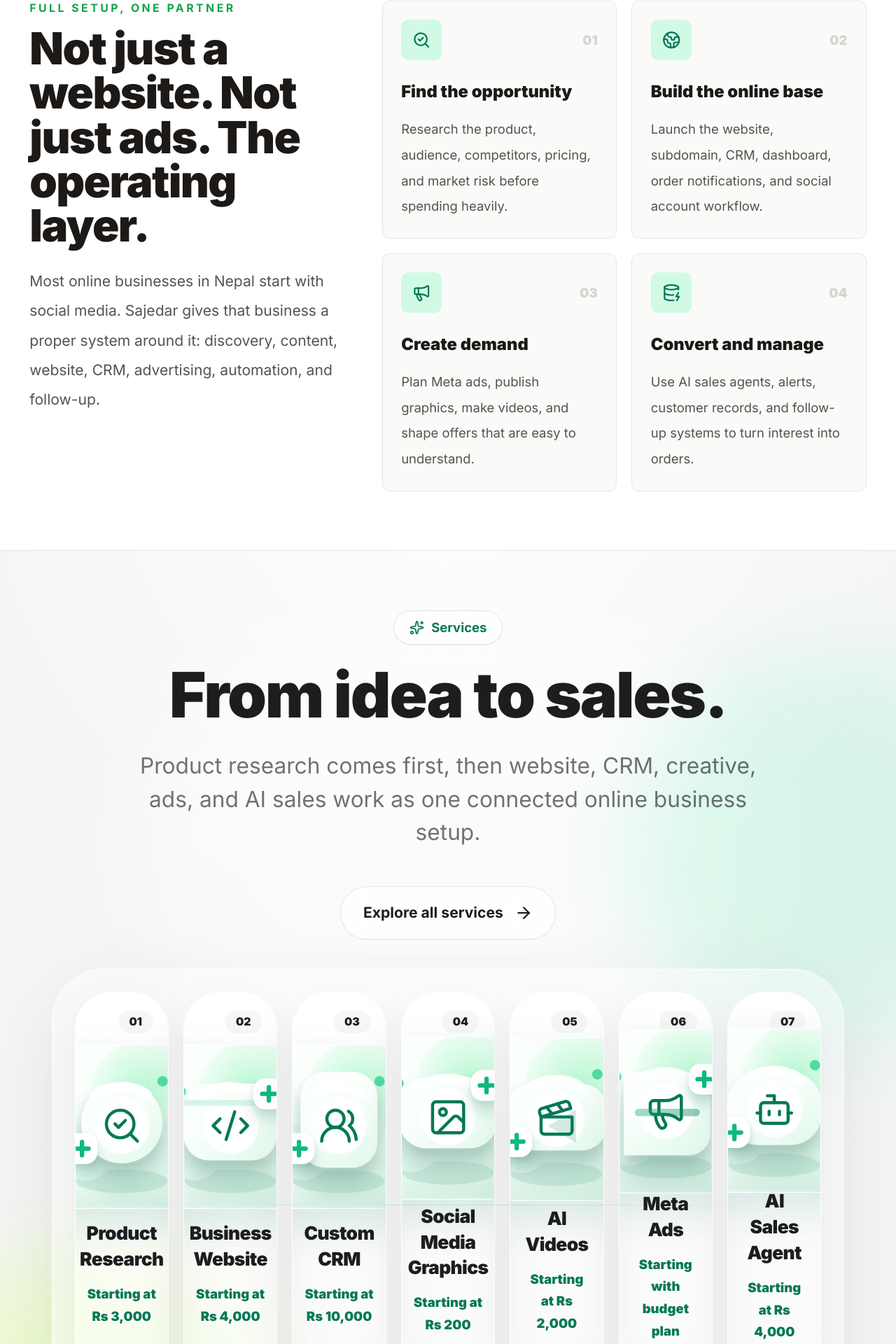
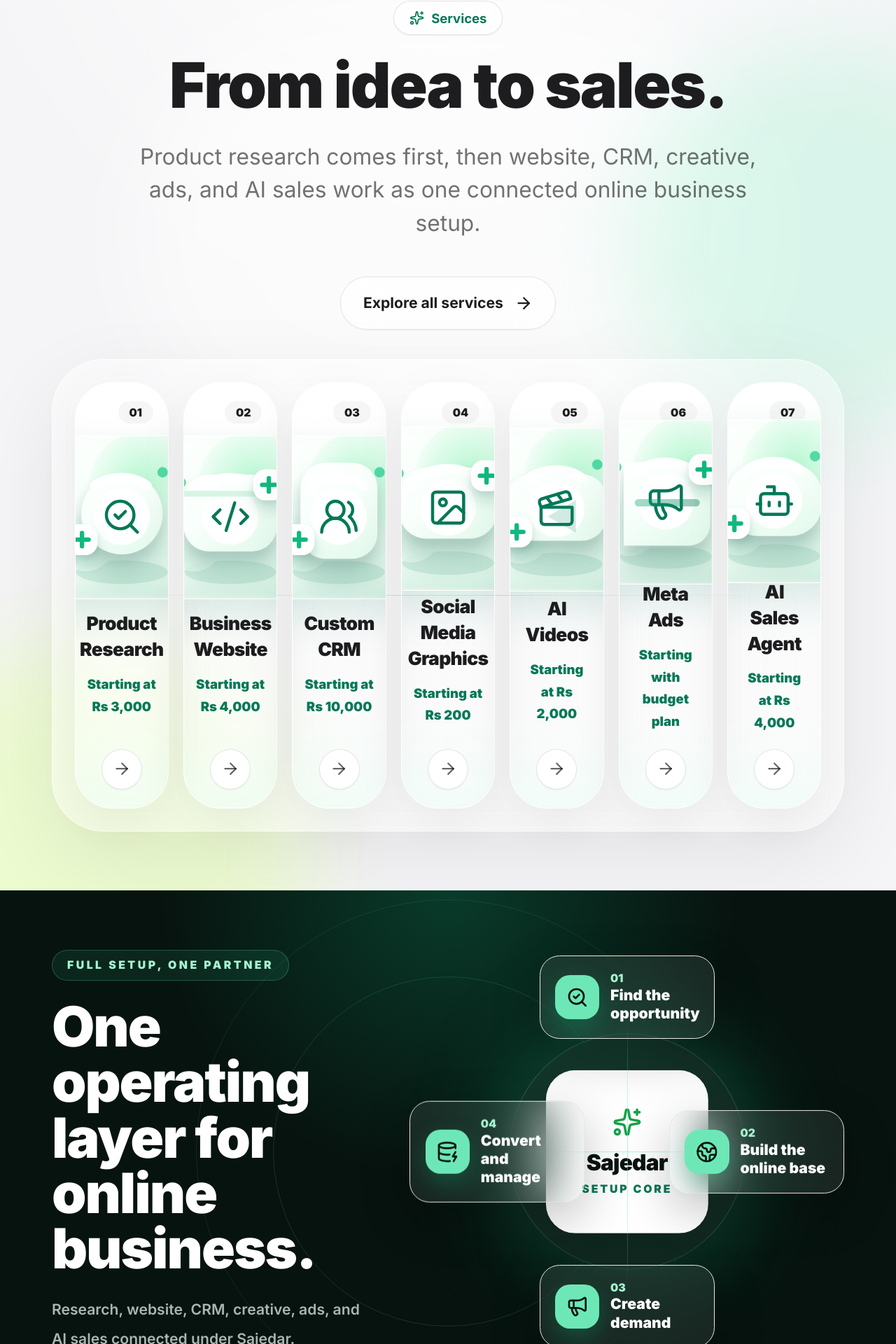
Before and after one commit to sehenagautam/sajedar-product-research, a Next.js app: page / in a window 1280 px wide. Shown: the part 1286-3206 px from the top of the page at 70% size. Built offline with nearby package versions, Linux system fonts and the light colour scheme.

Commit message:
Move setup partner section below services

```diff
--- a/src/app/page.tsx
+++ b/src/app/page.tsx
@@ -349,38 +349,6 @@
           </div>
         </section>
 
-        <section className="border-b border-stone-200 bg-white">
-          <div className="mx-auto grid max-w-7xl gap-8 px-6 py-16 md:grid-cols-[0.8fr_1.2fr] lg:px-8">
-            <div>
-              <p className="text-xs font-bold uppercase tracking-[0.22em] text-emerald-600">Full setup, one partner</p>
-              <h2 className="mt-3 text-3xl font-black tracking-tight text-[#1c1917] md:text-5xl">
-                Not just a website. Not just ads. The operating layer.
-              </h2>
-              <p className="mt-5 text-base leading-8 text-[#57534e]">
-                Most online businesses in Nepal start with social media. Sajedar gives that business a proper system around it: discovery, content, website, CRM, advertising, automation, and follow-up.
-              </p>
-            </div>
-            <div className="grid gap-4 sm:grid-cols-2">
-              {setupSteps.map((step, index) => {
-                const Icon = step.icon;
-
-                return (
-                  <div key={step.title} className="rounded-lg border border-stone-200 bg-[#fafaf9] p-5">
-                    <div className="flex items-center justify-between gap-4">
-                      <div className="flex h-11 w-11 items-center justify-center rounded-lg bg-emerald-100 text-emerald-700">
-                        <Icon className="h-5 w-5" aria-hidden="true" />
-                      </div>
-                      <span className="text-sm font-black text-stone-300">0{index + 1}</span>
-                    </div>
-                    <h3 className="mt-5 text-lg font-black text-[#1c1917]">{step.title}</h3>
-                    <p className="mt-3 text-sm leading-7 text-[#57534e]">{step.copy}</p>
-                  </div>
-                );
-              })}
-            </div>
-          </div>
-        </section>
-
         <section id="services-pipeline" className="relative overflow-hidden bg-[#f5f5f7] px-5 py-16 text-[#1d1d1f] md:px-10 lg:px-14">
           <div className="pointer-events-none absolute inset-0 bg-[radial-gradient(circle_at_50%_-12%,rgba(255,255,255,1),rgba(245,245,247,0)_44%)]" />
           <div className="pointer-events-none absolute left-1/2 top-20 h-[620px] w-[900px] -translate-x-1/2 rounded-full bg-white/55 blur-3xl" />
@@ -450,6 +418,92 @@
                   </Link>
                 ))}
               </div>
+            </div>
+          </div>
+        </section>
+
+        <section className="relative overflow-hidden bg-[#07130f] px-5 py-16 text-white md:px-10 lg:px-14">
+          <div className="pointer-events-none absolute inset-0 bg-[radial-gradient(circle_at_50%_0%,rgba(16,185,129,0.24),transparent_42%)]" />
+          <div className="pointer-events-none absolute left-1/2 top-1/2 h-[720px] w-[720px] -translate-x-1/2 -translate-y-1/2 rounded-full border border-emerald-300/10" />
+          <div className="pointer-events-none absolute left-1/2 top-1/2 h-[500px] w-[500px] -translate-x-1/2 -translate-y-1/2 rounded-full border border-emerald-300/15" />
+
+          <div className="relative mx-auto grid max-w-7xl gap-10 lg:grid-cols-[0.85fr_1.15fr] lg:items-center">
+            <div>
+              <p className="inline-flex rounded-full border border-emerald-300/25 bg-emerald-400/10 px-4 py-2 text-xs font-black uppercase tracking-[0.22em] text-emerald-200">
+                Full setup, one partner
+              </p>
+              <h2 className="mt-5 max-w-3xl text-4xl font-black leading-none tracking-tight text-white md:text-6xl">
+                One operating layer for online business.
+              </h2>
+              <p className="mt-5 max-w-xl text-base font-semibold leading-8 text-emerald-50/70">
+                Research, website, CRM, creative, ads, and AI sales connected under Sajedar.
+              </p>
+            </div>
+
+            <div className="relative md:min-h-[560px]">
+              <div className="mx-auto mb-5 flex h-44 w-44 flex-col items-center justify-center rounded-[2rem] border border-white/15 bg-white text-center text-[#07130f] shadow-[0_34px_100px_rgba(0,0,0,0.45)] md:hidden">
+                <Sparkles className="h-8 w-8 text-emerald-600" aria-hidden="true" />
+                <p className="mt-3 text-2xl font-black tracking-tight">Sajedar</p>
+                <p className="mt-1 text-xs font-black uppercase tracking-[0.18em] text-emerald-700">setup core</p>
+              </div>
+
+              <div className="grid gap-3 md:hidden">
+                {setupSteps.map((step, index) => {
+                  const Icon = step.icon;
+
+                  return (
+                    <div key={step.title} className="rounded-[1.35rem] border border-white/12 bg-white/[0.08] p-4 shadow-[0_24px_70px_rgba(0,0,0,0.24)] backdrop-blur-2xl">
+                      <div className="flex items-center gap-3">
+                        <div className="flex h-12 w-12 flex-shrink-0 items-center justify-center rounded-2xl bg-emerald-300 text-[#07130f] shadow-[0_14px_34px_rgba(16,185,129,0.28)]">
+                          <Icon className="h-6 w-6" aria-hidden="true" />
+                        </div>
+                        <div>
+                          <p className="text-xs font-black text-emerald-200">0{index + 1}</p>
+                          <h3 className="text-base font-black leading-5 text-white">{step.title}</h3>
+                        </div>
+                      </div>
+                    </div>
+                  );
+                })}
+              </div>
+
+              <div className="absolute left-1/2 top-1/2 hidden h-72 w-72 -translate-x-1/2 -translate-y-1/2 rounded-full bg-emerald-400/20 blur-3xl md:block" />
+              <div className="absolute left-1/2 top-1/2 hidden h-64 w-64 -translate-x-1/2 -translate-y-1/2 rounded-full border border-emerald-200/20 bg-white/[0.04] shadow-[0_0_100px_rgba(16,185,129,0.18)] backdrop-blur-xl md:block" />
+              <div className="absolute left-1/2 top-1/2 hidden h-44 w-44 -translate-x-1/2 -translate-y-1/2 flex-col items-center justify-center rounded-[2rem] border border-white/15 bg-white text-center text-[#07130f] shadow-[0_34px_100px_rgba(0,0,0,0.45)] md:flex">
+                <Sparkles className="h-8 w-8 text-emerald-600" aria-hidden="true" />
+                <p className="mt-3 text-2xl font-black tracking-tight">Sajedar</p>
+                <p className="mt-1 text-xs font-black uppercase tracking-[0.18em] text-emerald-700">setup core</p>
+              </div>
+
+              <div className="absolute left-1/2 top-1/2 hidden h-px w-[82%] -translate-x-1/2 bg-gradient-to-r from-transparent via-emerald-300/55 to-transparent md:block" />
+              <div className="absolute left-1/2 top-1/2 hidden h-[82%] w-px -translate-y-1/2 bg-gradient-to-b from-transparent via-emerald-300/55 to-transparent md:block" />
+
+              {setupSteps.map((step, index) => {
+                const Icon = step.icon;
+                const positions = [
+                  'left-1/2 top-0 -translate-x-1/2',
+                  'right-0 top-1/2 -translate-y-1/2',
+                  'bottom-0 left-1/2 -translate-x-1/2',
+                  'left-0 top-1/2 -translate-y-1/2',
+                ];
+
+                return (
+                  <div
+                    key={step.title}
+                    className={`absolute ${positions[index]} hidden w-[250px] rounded-[1.35rem] border border-white/12 bg-white/[0.08] p-4 shadow-[0_24px_70px_rgba(0,0,0,0.24)] backdrop-blur-2xl md:block`}
+                  >
+                    <div className="flex items-center gap-3">
+                      <div className="flex h-12 w-12 flex-shrink-0 items-center justify-center rounded-2xl bg-emerald-300 text-[#07130f] shadow-[0_14px_34px_rgba(16,185,129,0.28)]">
+                        <Icon className="h-6 w-6" aria-hidden="true" />
+                      </div>
+                      <div>
+                        <p className="text-xs font-black text-emerald-200">0{index + 1}</p>
+                        <h3 className="text-base font-black leading-5 text-white">{step.title}</h3>
+                      </div>
+                    </div>
+                  </div>
+                );
+              })}
             </div>
           </div>
         </section>
```
